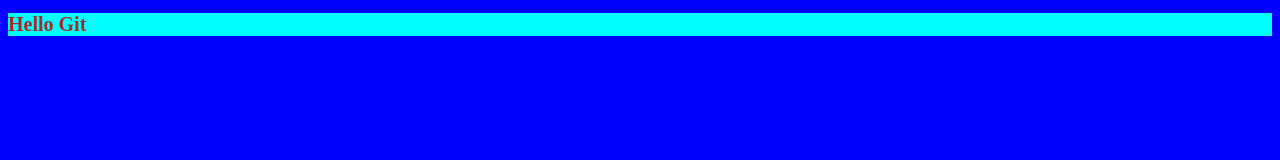
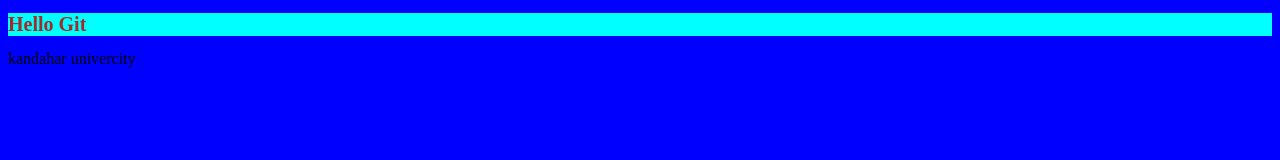
Before and after one commit to Mahdii1998/first_project, a plain HTML site: page index.html in a window 1280 px wide. Drawn offline with Linux system fonts and the light colour scheme.

Commit message:
added content in the div tag

```diff
--- a/index.html
+++ b/index.html
@@ -10,7 +10,7 @@
 <body>
     <h1>Hello Git</h1>
 
-    <div class="d1"> </div>
+    <div class="d1"> kandahar univercity</div>
 
 
 
```
